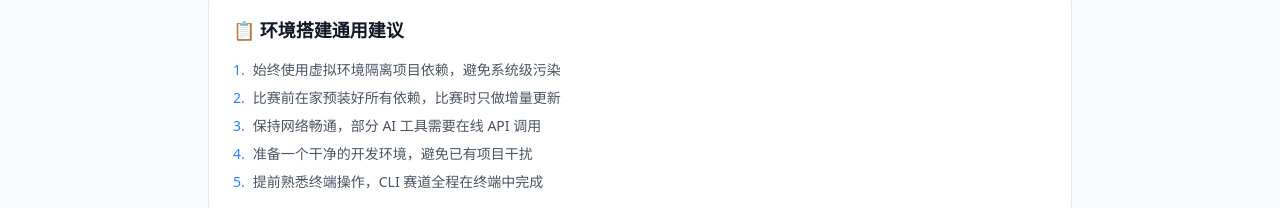
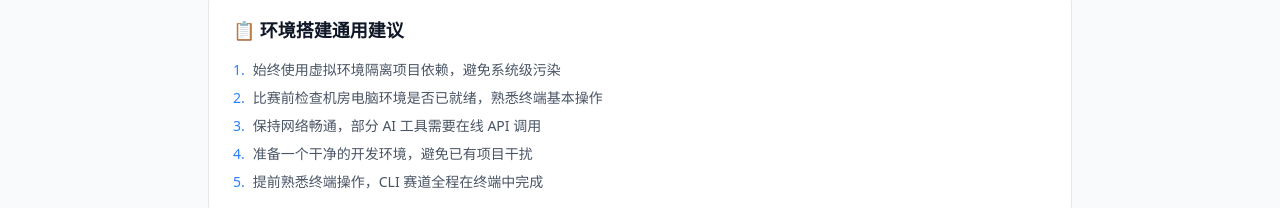
Before and after one commit to AmaTsumeAkira/AI-Competition, a React (Vite) app in the folder web/: page /#/environment in a window 1280 px wide. Shown: the part 5376-5584 px from the top of the page. Built offline with nearby package versions, Linux system fonts and the light colour scheme.

Commit message:
fix: 移除'在家预装'提示，适配学校机房比赛场景

```diff
--- a/web/src/pages/Environment.tsx
+++ b/web/src/pages/Environment.tsx
@@ -287,7 +287,7 @@ code .`,
           <h3 className="text-lg font-bold text-gray-900 mb-4">📋 环境搭建通用建议</h3>
           <ul className="space-y-2 text-sm text-gray-600">
             <li className="flex gap-2"><span className="text-blue-500">1.</span>始终使用虚拟环境隔离项目依赖，避免系统级污染</li>
-            <li className="flex gap-2"><span className="text-blue-500">2.</span>比赛前在家预装好所有依赖，比赛时只做增量更新</li>
+            <li className="flex gap-2"><span className="text-blue-500">2.</span>比赛前检查机房电脑环境是否已就绪，熟悉终端基本操作</li>
             <li className="flex gap-2"><span className="text-blue-500">3.</span>保持网络畅通，部分 AI 工具需要在线 API 调用</li>
             <li className="flex gap-2"><span className="text-blue-500">4.</span>准备一个干净的开发环境，避免已有项目干扰</li>
             <li className="flex gap-2"><span className="text-blue-500">5.</span>提前熟悉终端操作，CLI 赛道全程在终端中完成</li>
```
